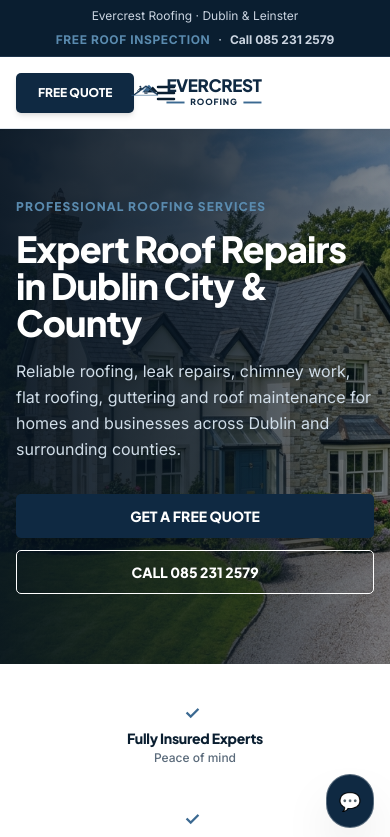
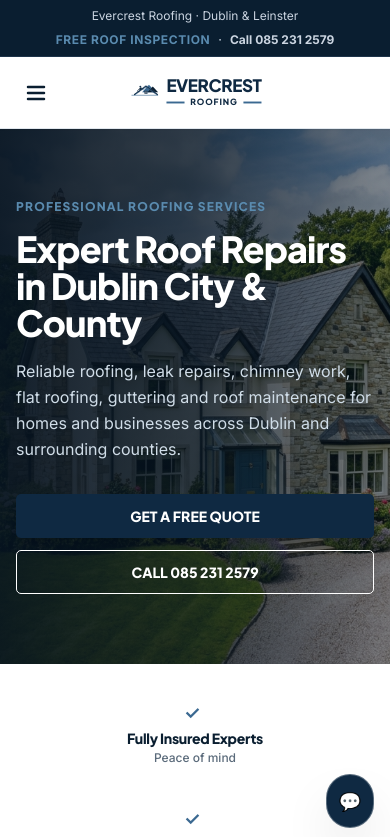
Before and after one commit to akhtarsahid7595-create/DomBathroomsLTD, a React (Vite) app: page / in a window 390 px wide. Shown: the top 837 px of the page. Built offline with nearby package versions, Linux system fonts and the light colour scheme.

Commit message:
Fix mobile header logo overlap

```diff
--- a/src/components/Header.jsx
+++ b/src/components/Header.jsx
@@ -78,7 +78,7 @@
         <div className="flex items-center gap-3">
           <button
             onClick={onOpenQuote}
-            className="hidden lg:inline-flex btn-jg bg-[#0F2942] hover:bg-[#3B6991] text-xs sm:text-sm py-2.5 px-5 shadow-md"
+            className="mobile-header-quote hidden lg:inline-flex btn-jg bg-[#0F2942] hover:bg-[#3B6991] text-xs sm:text-sm py-2.5 px-5 shadow-md"
           >
             FREE QUOTE
           </button>
--- a/src/index.css
+++ b/src/index.css
@@ -77,6 +77,13 @@
   transform: translateY(-1px);
 }
 
+/* Keep the mobile header uncluttered: the quote action remains available in the mobile drawer. */
+@media (max-width: 1023px) {
+  .mobile-header-quote {
+    display: none !important;
+  }
+}
+
 .btn-outline-jg {
   border: 1px solid #FFFFFF;
   color: #FFFFFF;
```
